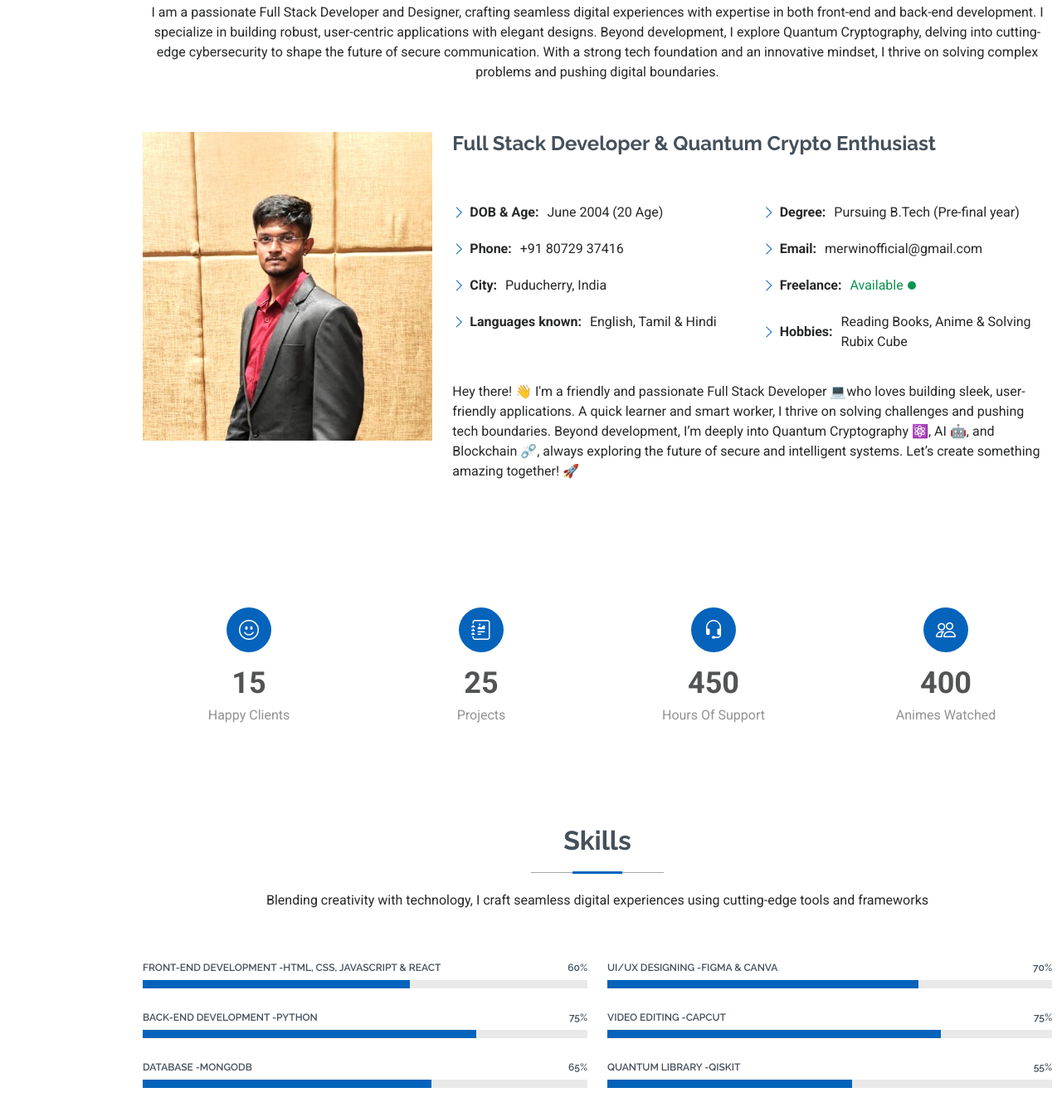
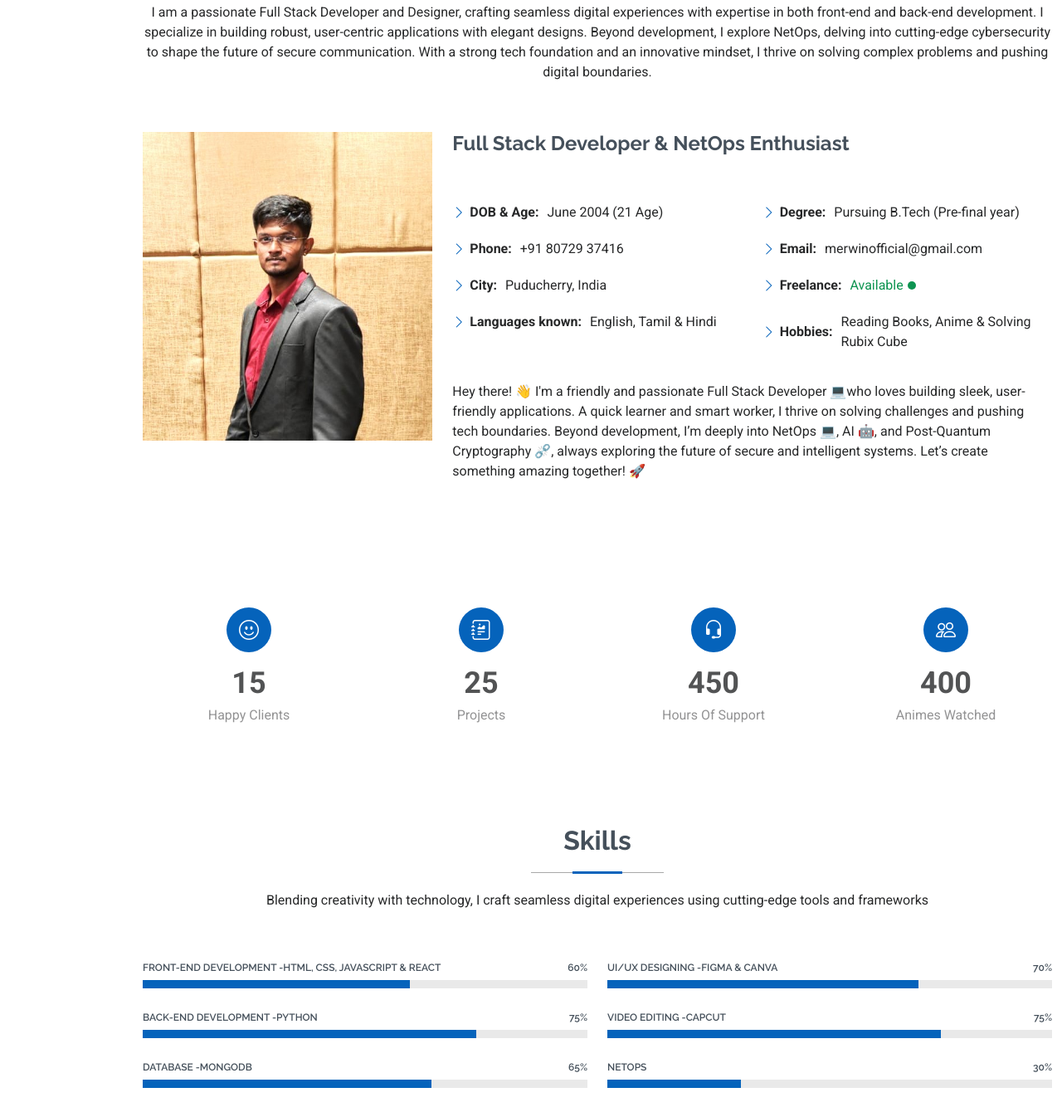
Before and after one commit to MerrilyToWin/-, a plain HTML site: page index.html in a window 1280 px wide. Shown: the part 935-2275 px from the top of the page at 83% size. Drawn offline with Linux system fonts and the light colour scheme.

Commit message:
index.html

```diff
--- a/index.html
+++ b/index.html
@@ -59,7 +59,7 @@
           <div class="col-lg-9">
             <p>Hello! I am,</p>
             <h2>Merwin J</h2>
-            <p>I'm <span class="typed" data-typed-items="Full Stack Developer, Network Security Engineer, Post-Quantum Crypto Enthusiast, Video Editor"></span><span class="typed-cursor typed-cursor--blink" aria-hidden="true"></span></p>
+            <p>I'm <span class="typed" data-typed-items="Full Stack Developer, NetOps Engineer, Post-Quantum Crypto Enthusiast, Video Editor"></span><span class="typed-cursor typed-cursor--blink" aria-hidden="true"></span></p>
             <div class="social-links">
               <a href="https://twitter.com/merrily_to_win"><i class="bi bi-twitter-x"></i></a>
               <a href="https://www.facebook.com/profile.php?id=61555755059453"><i class="bi bi-facebook"></i></a>
@@ -82,7 +82,7 @@
         <h2>About</h2>
         <p>I am a passionate Full Stack Developer and Designer, crafting seamless digital experiences
           with expertise in both front-end and back-end development. I specialize in building robust,
-          user-centric applications with elegant designs. Beyond development, I explore Quantum Cryptography,
+          user-centric applications with elegant designs. Beyond development, I explore NetOps,
           delving into cutting-edge cybersecurity to shape the future of secure communication. With a strong
           tech foundation and an innovative mindset, I thrive on solving complex problems and pushing digital boundaries.</p>
       </div><!-- End Section Title -->
@@ -94,13 +94,13 @@
             <img src="assets/img/profile.jpeg" class="img-fluid" alt="" style="border: 2px;">
           </div>
           <div class="col-lg-8 content">
-            <h2>Full Stack Developer &amp; Quantum Crypto Enthusiast</h2>
+            <h2>Full Stack Developer &amp; NetOps Enthusiast</h2>
             <p class="fst-italic py-3">
             </p>
             <div class="row">
               <div class="col-lg-6">
                 <ul>
-                  <li><i class="bi bi-chevron-right"></i> <strong>DOB &amp; Age:</strong> <span>June 2004 (20 Age)</span></li>
+                  <li><i class="bi bi-chevron-right"></i> <strong>DOB &amp; Age:</strong> <span>June 2004 (21 Age)</span></li>
                   <li><i class="bi bi-chevron-right"></i> <strong>Phone:</strong> <span>+91 80729 37416</span></li>
                   <li><i class="bi bi-chevron-right"></i> <strong>City:</strong> <span>Puducherry, India</span></li>
                   <li><i class="bi bi-chevron-right"></i> <strong>Languages known:</strong> <span>English, Tamil &amp; Hindi</span></li>
@@ -118,7 +118,7 @@
             </div>
             <p class="py-3">
               Hey there! 👋 I'm a friendly and passionate Full Stack Developer 💻who loves building sleek, user-friendly applications. A quick learner and smart worker, I thrive on solving challenges and pushing tech boundaries.
-              Beyond development, I’m deeply into Quantum Cryptography ⚛️, AI 🤖, and Blockchain ⛓️‍💥, always exploring the future of secure and intelligent systems. Let’s create something amazing together! 🚀
+              Beyond development, I’m deeply into NetOps 💻, AI 🤖, and Post-Quantum Cryptography ⛓️‍💥, always exploring the future of secure and intelligent systems. Let’s create something amazing together! 🚀
             </p>
           </div>
         </div>
@@ -227,9 +227,9 @@
             </div><!-- End Skills Item -->
 
             <div class="progress">
-              <span class="skill"><span>Quantum Library -Qiskit</span> <i class="val">55%</i></span>
+              <span class="skill"><span>NetOps</span> <i class="val">30%</i></span>
               <div class="progress-bar-wrap">
-                <div class="progress-bar" role="progressbar" aria-valuenow="55" aria-valuemin="0" aria-valuemax="100"></div>
+                <div class="progress-bar" role="progressbar" aria-valuenow="30" aria-valuemin="0" aria-valuemax="100"></div>
               </div>
             </div><!-- End Skills Item -->
 
```
